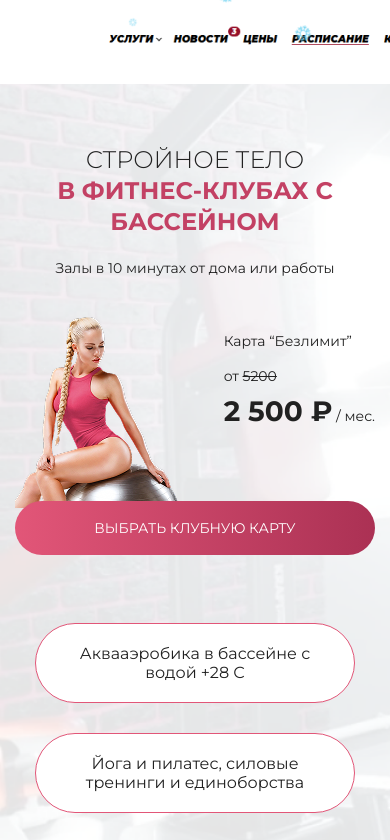
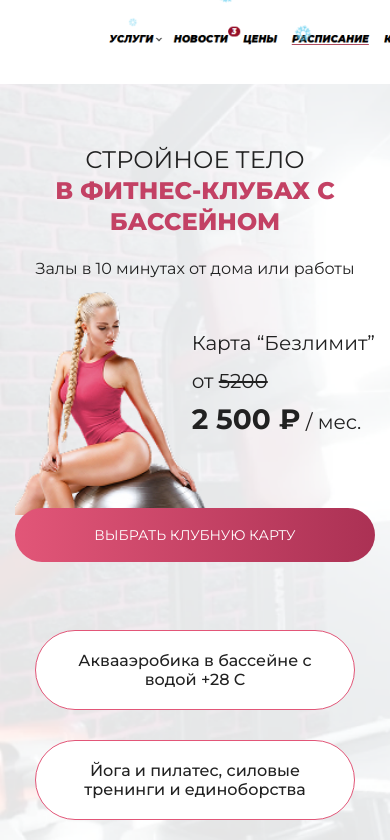
Before and after one commit to VladimirKhrapovickiy/powerhouse, a website: page src/main.html in a window 390 px wide. Shown: the top 840 px of the page. Drawn offline with nearby package versions, Linux system fonts and the light colour scheme; files that its build step writes are made by us from their sources; files whose address does not match are found by name.

Commit message:
main screen styles

```diff
--- a/src/sass/pages/_home.scss
+++ b/src/sass/pages/_home.scss
@@ -1286,6 +1286,7 @@ a:hover {
             position: absolute;
             bottom: 390px;
             z-index: 0;
+            width:56%;
         }
         .main-screen__buttons{
             z-index: 2;
@@ -1336,8 +1337,9 @@ a:hover {
             font-size: rem(24px);
             line-height: 130%;
             margin-bottom: rem(20px);
+            font-weight: 400 ;
             .txt-red{
-                font-weight: 700;
+                font-weight: 800;
             }
         }
         .btn-more{
@@ -1347,8 +1349,9 @@ a:hover {
             height: rem(54px);
         }
         .main-screen__info{
+            z-index: 2;
             p{
-                font-size: rem(14px);
+                font-size: rem(16px);
             }
         }
 
@@ -1361,10 +1364,11 @@ a:hover {
         .main-screen__sale-text{
             display: inline-block;
             margin-left: auto;
+            z-index: 2;
             p{
                 margin-bottom: 0 !important;
-                font-size: 14px !important;
-                line-height: 250% !important;
+                line-height: 190% !important;
+                font-size: rem(20px) !important;
             }
             .txt-big{
                 font-size: rem(28px);
@@ -1383,6 +1387,7 @@ a:hover {
         }
         .advantages__advantage {
             padding: rem(20px) rem(35px);
+            font-weight: 500;
         }
         .title-2{
             font-size: rem(25px);
```
Also changed, not shown: dist/css/style.min.css.
